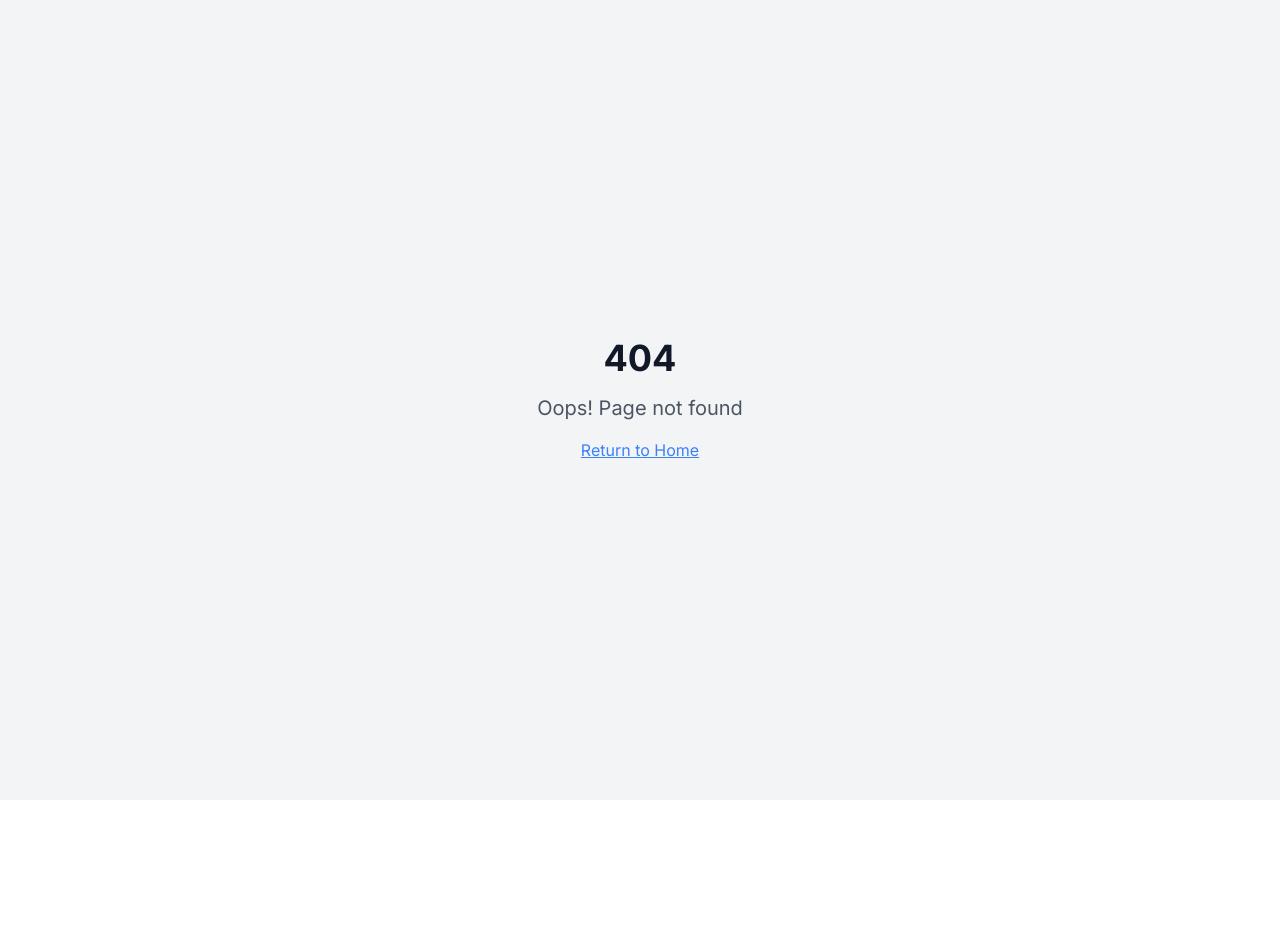
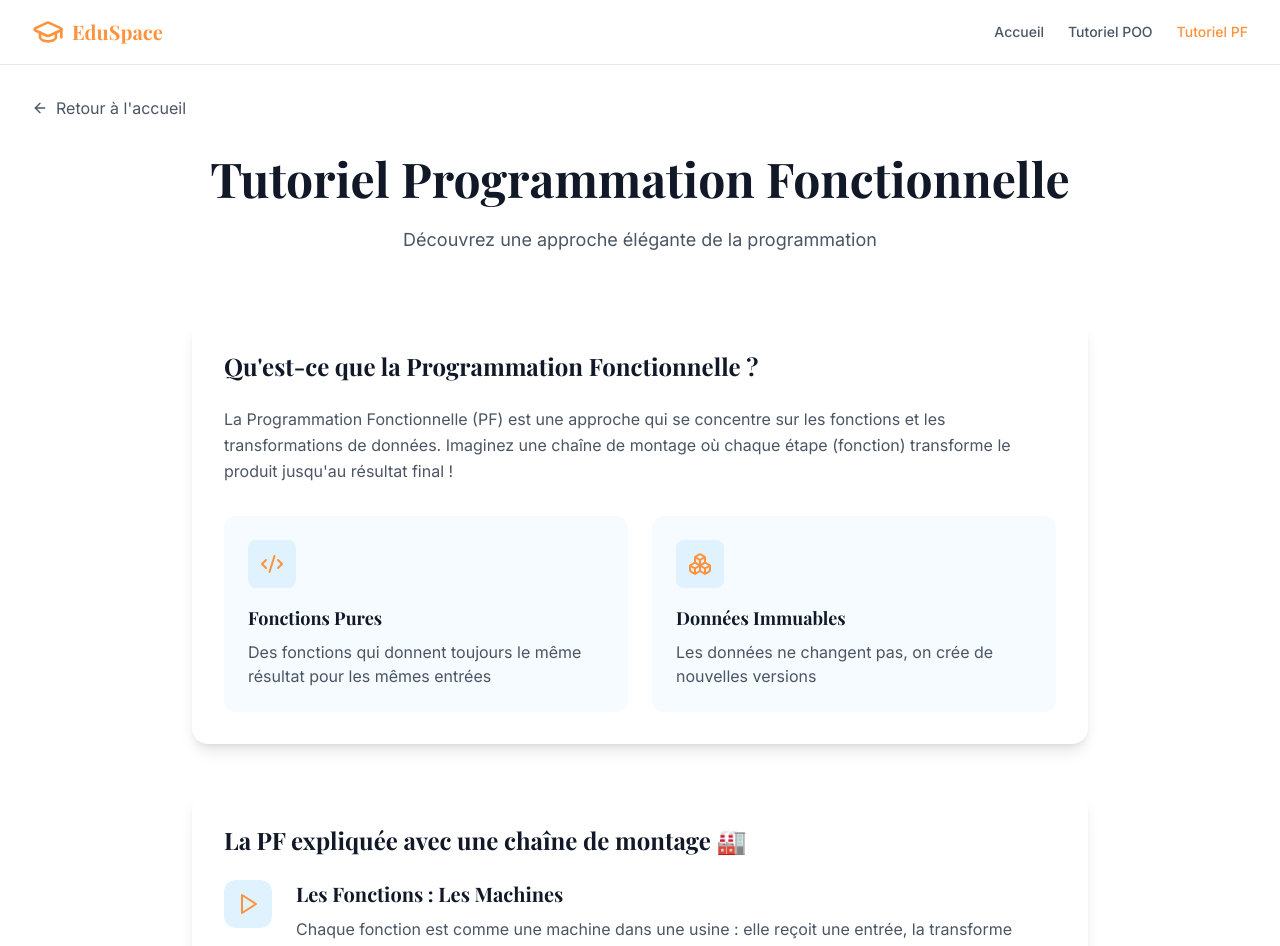
Before and after one commit to TeeBo8/modern-eduspace, a React (Vite) app: page /fp-tutorial in a window 1280 px wide. Before the commit this address had no page. Shown: the top 946 px of the page. Before the commit the page ends 800 px from the top, so only its background shows below. Built offline with nearby package versions, Linux system fonts and the light colour scheme.

Commit message:
Add Functional Programming tutorial
Adds a new tutorial page explaining Functional Programming (FP) concepts, using a similar style and structure to the existing OOP tutorial.  The tutorial includes explanations of key FP principles, a metaphor, example code, and benefits of using FP.

```diff
--- a/src/App.tsx
+++ b/src/App.tsx
@@ -6,6 +6,7 @@ import { QueryClient, QueryClientProvider } from "@tanstack/react-query";
 import { BrowserRouter, Routes, Route } from "react-router-dom";
 import Index from "./pages/Index";
 import POOTutorial from "./pages/POOTutorial";
+import FPTutorial from "./pages/FPTutorial";
 import Layout from "./components/Layout";
 import NotFound from "./pages/NotFound";
 
@@ -20,6 +21,7 @@ const App = () => (
         <Routes>
           <Route path="/" element={<Layout><Index /></Layout>} />
           <Route path="/poo-tutorial" element={<Layout><POOTutorial /></Layout>} />
+          <Route path="/fp-tutorial" element={<Layout><FPTutorial /></Layout>} />
           <Route path="*" element={<NotFound />} />
         </Routes>
       </BrowserRouter>
--- a/src/components/Navigation.tsx
+++ b/src/components/Navigation.tsx
@@ -34,6 +34,14 @@ const Navigation = () => {
             >
               Tutoriel POO
             </Link>
+            <Link
+              to="/fp-tutorial"
+              className={`text-sm font-medium transition-colors hover:text-accent ${
+                location.pathname === '/fp-tutorial' ? 'text-accent' : 'text-gray-600'
+              }`}
+            >
+              Tutoriel PF
+            </Link>
           </div>
         </div>
       </div>
--- /dev/null
+++ b/src/pages/FPTutorial.tsx
@@ -0,0 +1,172 @@
+
+import { ArrowLeft, Star, Code2, Boxes, Play, RefreshCw } from 'lucide-react';
+import { Link } from 'react-router-dom';
+
+const FPTutorial = () => {
+  return (
+    <div className="pt-24 pb-16">
+      <div className="container px-4 sm:px-6 lg:px-8">
+        {/* Breadcrumb */}
+        <div className="mb-8">
+          <Link
+            to="/"
+            className="inline-flex items-center text-gray-600 hover:text-accent transition-colors"
+          >
+            <ArrowLeft className="h-4 w-4 mr-2" />
+            Retour à l'accueil
+          </Link>
+        </div>
+
+        {/* Tutorial Header */}
+        <div className="max-w-4xl mx-auto text-center mb-16">
+          <h1 className="font-display text-4xl sm:text-5xl font-bold mb-6">
+            Tutoriel Programmation Fonctionnelle
+          </h1>
+          <p className="text-lg text-gray-600">
+            Découvrez une approche élégante de la programmation
+          </p>
+        </div>
+
+        {/* Tutorial Content */}
+        <div className="max-w-4xl mx-auto space-y-12">
+          {/* Introduction Section */}
+          <div className="bg-white rounded-2xl shadow-lg p-8">
+            <h2 className="font-display text-2xl font-bold mb-6">
+              Qu'est-ce que la Programmation Fonctionnelle ?
+            </h2>
+            <p className="text-gray-600 mb-6 leading-relaxed">
+              La Programmation Fonctionnelle (PF) est une approche qui se concentre sur les fonctions et
+              les transformations de données. Imaginez une chaîne de montage où chaque étape (fonction)
+              transforme le produit jusqu'au résultat final !
+            </p>
+            <div className="grid sm:grid-cols-2 gap-6 mt-8">
+              <div className="bg-primary/30 rounded-xl p-6">
+                <div className="h-12 w-12 bg-primary rounded-lg flex items-center justify-center mb-4">
+                  <Code2 className="h-6 w-6 text-accent" />
+                </div>
+                <h3 className="font-display text-lg font-bold mb-2">Fonctions Pures</h3>
+                <p className="text-gray-600">
+                  Des fonctions qui donnent toujours le même résultat pour les mêmes entrées
+                </p>
+              </div>
+              <div className="bg-primary/30 rounded-xl p-6">
+                <div className="h-12 w-12 bg-primary rounded-lg flex items-center justify-center mb-4">
+                  <Boxes className="h-6 w-6 text-accent" />
+                </div>
+                <h3 className="font-display text-lg font-bold mb-2">Données Immuables</h3>
+                <p className="text-gray-600">
+                  Les données ne changent pas, on crée de nouvelles versions
+                </p>
+              </div>
+            </div>
+          </div>
+
+          {/* La Métaphore de la Chaîne de Montage */}
+          <div className="bg-white rounded-2xl shadow-lg p-8">
+            <h2 className="font-display text-2xl font-bold mb-6">
+              La PF expliquée avec une chaîne de montage 🏭
+            </h2>
+            <div className="space-y-8">
+              <div className="flex items-start gap-6">
+                <div className="h-12 w-12 bg-primary rounded-xl flex items-center justify-center flex-shrink-0">
+                  <Play className="h-6 w-6 text-accent" />
+                </div>
+                <div>
+                  <h3 className="font-display text-xl font-bold mb-2">Les Fonctions : Les Machines</h3>
+                  <p className="text-gray-600 leading-relaxed">
+                    Chaque fonction est comme une machine dans une usine : elle reçoit une entrée,
+                    la transforme d'une manière spécifique, et produit une sortie. Ces machines
+                    peuvent être assemblées pour créer des chaînes de production complexes !
+                  </p>
+                </div>
+              </div>
+            </div>
+          </div>
+
+          {/* Example Code Section */}
+          <div className="bg-white rounded-2xl shadow-lg p-8">
+            <h2 className="font-display text-2xl font-bold mb-6">
+              Un exemple concret avec des nombres 🔢
+            </h2>
+            <div className="bg-gray-900 rounded-xl p-6 mb-6">
+              <pre className="text-white overflow-x-auto">
+                <code>{`# Une liste de nombres
+nombres = [1, 2, 3, 4, 5]
+
+# Une fonction pure qui double un nombre
+def doubler(x):
+    return x * 2
+
+# Une fonction pure qui vérifie si un nombre est pair
+def est_pair(x):
+    return x % 2 == 0
+
+# Utilisation de la programmation fonctionnelle
+nombres_pairs = filter(est_pair, nombres)     # Filtrer les pairs
+nombres_doubles = map(doubler, nombres_pairs) # Doubler les pairs
+resultat = list(nombres_doubles)              # Convertir en liste
+
+print(resultat)  # Affiche : [4, 8]`}</code>
+              </pre>
+            </div>
+            <div className="space-y-4">
+              <h3 className="font-display text-xl font-bold">Les principes clés illustrés :</h3>
+              <ul className="space-y-3 text-gray-600">
+                <li className="flex items-start gap-3">
+                  <Star className="h-5 w-5 text-accent mt-1 flex-shrink-0" />
+                  <span>Les fonctions <code className="bg-gray-100 px-2 py-1 rounded">doubler</code> et <code className="bg-gray-100 px-2 py-1 rounded">est_pair</code> sont pures</span>
+                </li>
+                <li className="flex items-start gap-3">
+                  <Star className="h-5 w-5 text-accent mt-1 flex-shrink-0" />
+                  <span>Les données originales ne sont jamais modifiées</span>
+                </li>
+                <li className="flex items-start gap-3">
+                  <Star className="h-5 w-5 text-accent mt-1 flex-shrink-0" />
+                  <span>Les fonctions sont combinées (<code className="bg-gray-100 px-2 py-1 rounded">filter</code> et <code className="bg-gray-100 px-2 py-1 rounded">map</code>)</span>
+                </li>
+              </ul>
+            </div>
+          </div>
+
+          {/* Benefits Section */}
+          <div className="bg-white rounded-2xl shadow-lg p-8">
+            <h2 className="font-display text-2xl font-bold mb-6">
+              Pourquoi utiliser la Programmation Fonctionnelle ?
+            </h2>
+            <div className="grid sm:grid-cols-3 gap-6">
+              <div className="bg-primary/30 rounded-xl p-6">
+                <div className="h-12 w-12 bg-primary rounded-lg flex items-center justify-center mb-4">
+                  <Code2 className="h-6 w-6 text-accent" />
+                </div>
+                <h3 className="font-display text-lg font-bold mb-2">Prévisible</h3>
+                <p className="text-gray-600">
+                  Les fonctions pures donnent toujours le même résultat
+                </p>
+              </div>
+              <div className="bg-primary/30 rounded-xl p-6">
+                <div className="h-12 w-12 bg-primary rounded-lg flex items-center justify-center mb-4">
+                  <RefreshCw className="h-6 w-6 text-accent" />
+                </div>
+                <h3 className="font-display text-lg font-bold mb-2">Testable</h3>
+                <p className="text-gray-600">
+                  Facile à tester car les fonctions sont isolées
+                </p>
+              </div>
+              <div className="bg-primary/30 rounded-xl p-6">
+                <div className="h-12 w-12 bg-primary rounded-lg flex items-center justify-center mb-4">
+                  <Boxes className="h-6 w-6 text-accent" />
+                </div>
+                <h3 className="font-display text-lg font-bold mb-2">Réutilisable</h3>
+                <p className="text-gray-600">
+                  Les fonctions peuvent être réutilisées facilement
+                </p>
+              </div>
+            </div>
+          </div>
+        </div>
+      </div>
+    </div>
+  );
+};
+
+export default FPTutorial;
```
